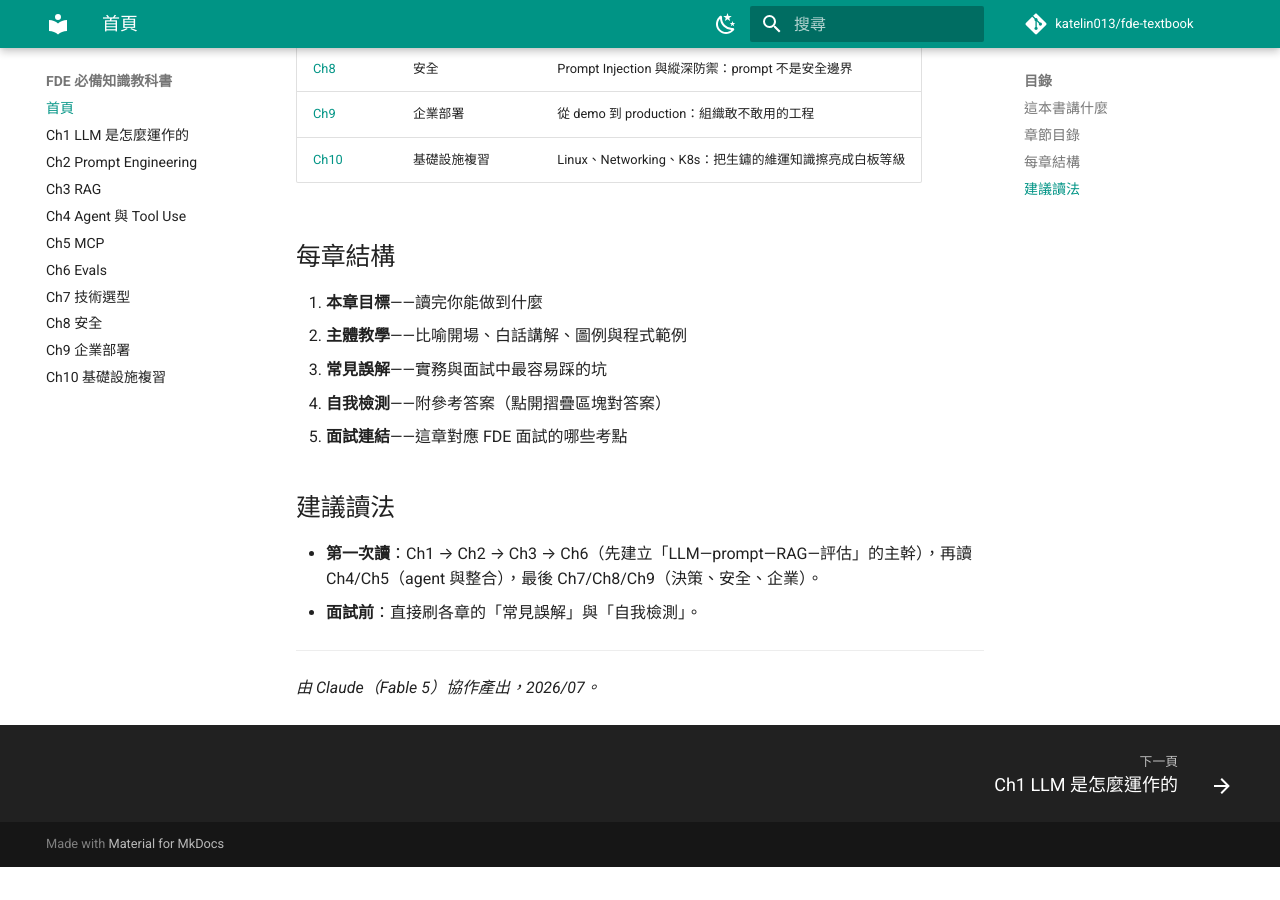
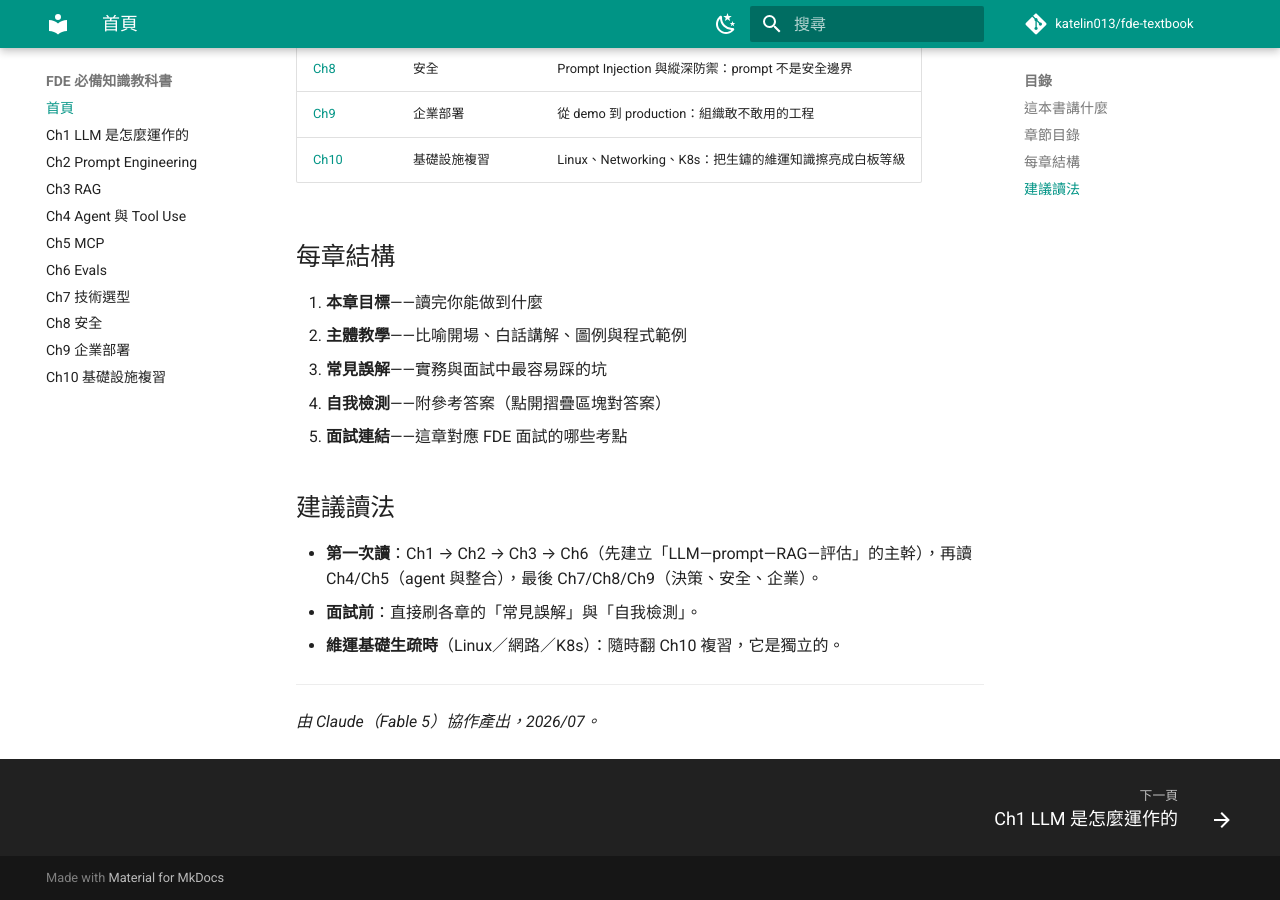
Before and after one commit to katelin013/fde-textbook, an MkDocs documentation site: the page built from docs/index.md, in a window 1280 px wide and 900 px high, scrolled down 782 px. Built offline with MkDocs 1.6.1 and Material for MkDocs 9.7.7, drawn with Linux system fonts in a browser that asks for light colours; comment, search, counter and statistics services are not loaded; before the commit the page ends 1649 px from its top, so only the background shows below that.

Commit message:
docs: 建議讀法補 Ch10

```diff
--- a/docs/index.md
+++ b/docs/index.md
@@ -33,6 +33,7 @@ FDE 是嵌入客戶環境、從需求拆解到上線維運、端到端交付 AI
 
 - **第一次讀**：Ch1 → Ch2 → Ch3 → Ch6（先建立「LLM—prompt—RAG—評估」的主幹），再讀 Ch4/Ch5（agent 與整合），最後 Ch7/Ch8/Ch9（決策、安全、企業）。
 - **面試前**：直接刷各章的「常見誤解」與「自我檢測」。
+- **維運基礎生疏時**（Linux／網路／K8s）：隨時翻 Ch10 複習，它是獨立的。
 
 ---
 
```
